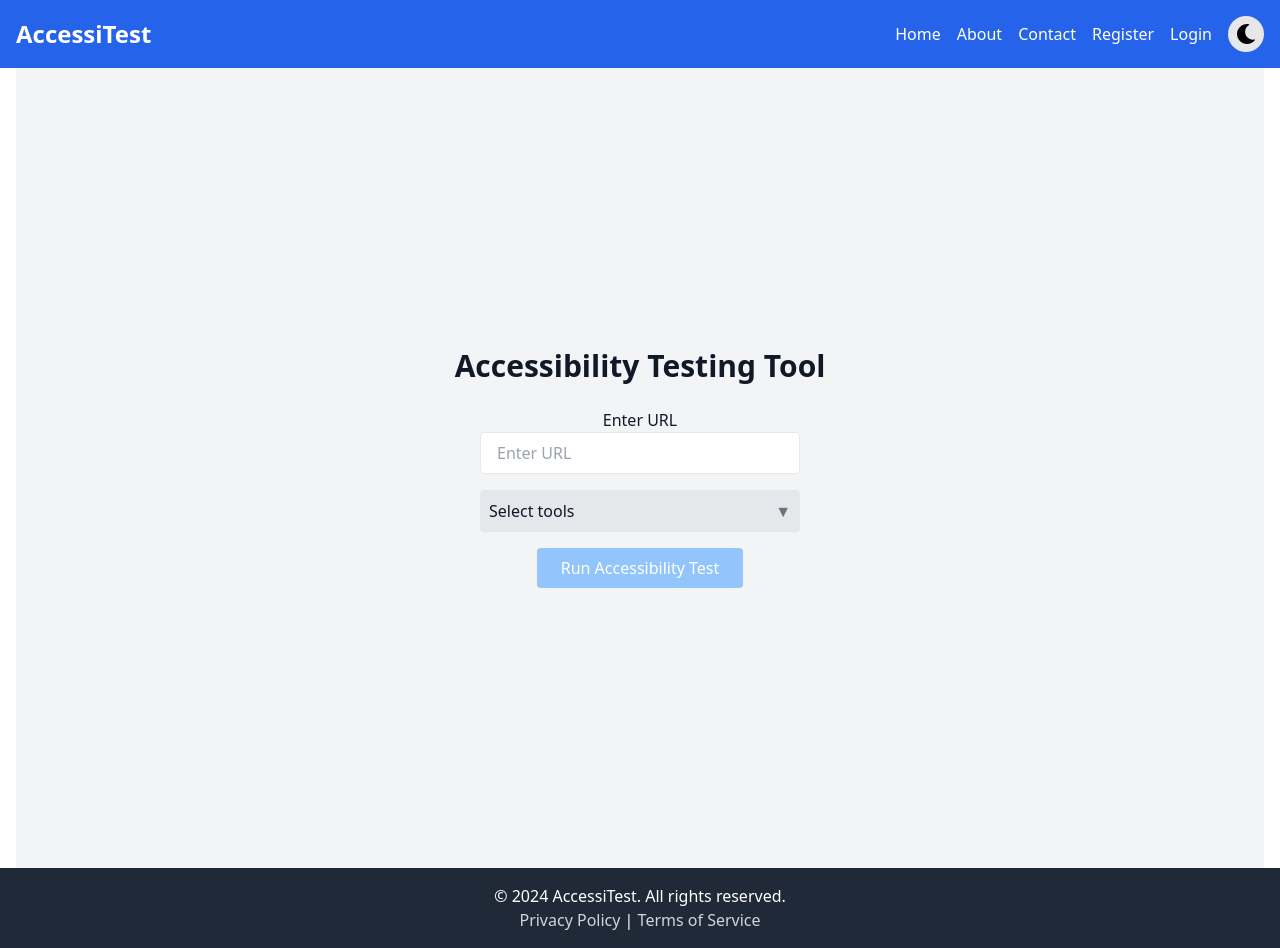
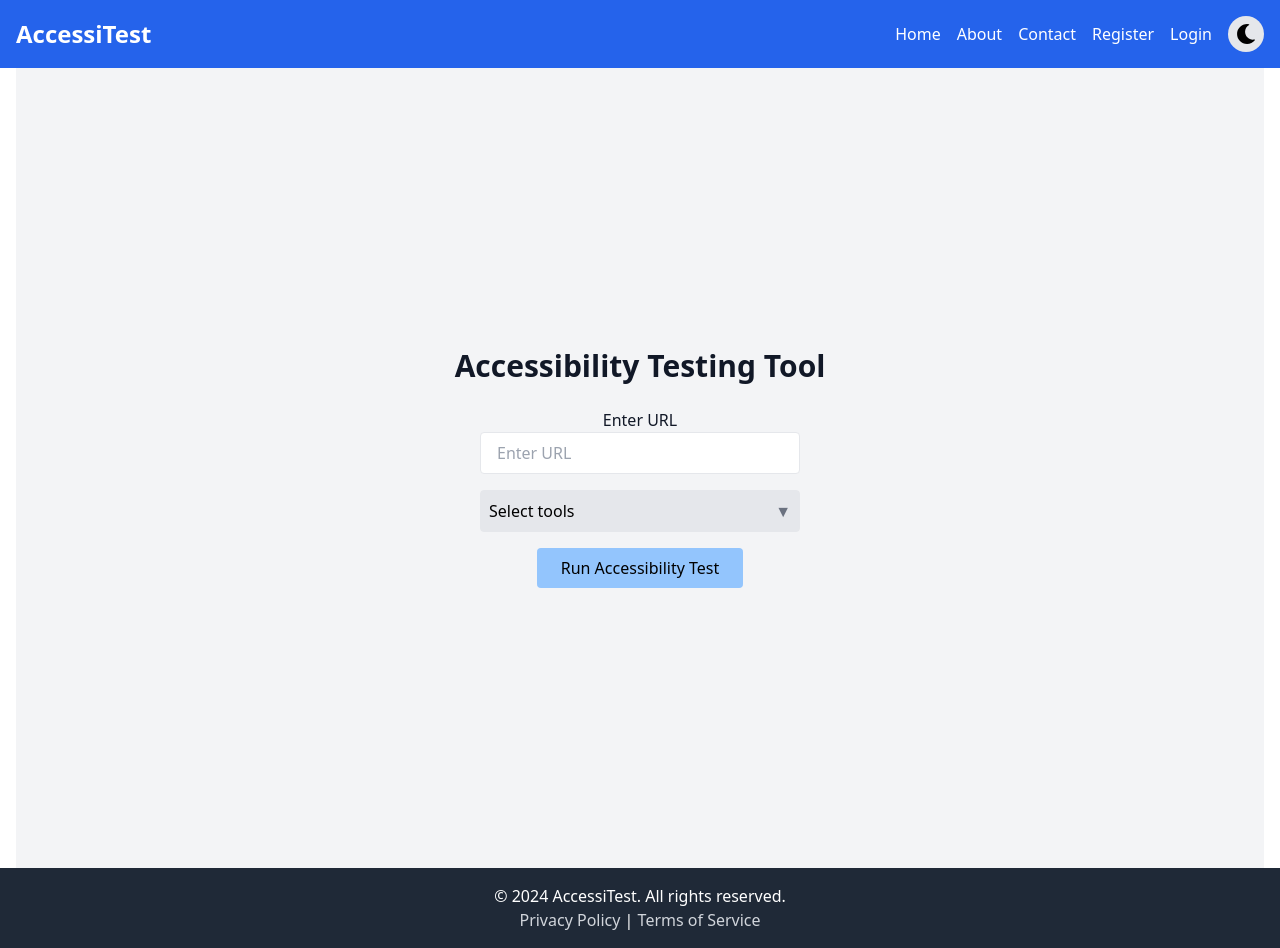
Before and after one commit to arun664/accessitest, a Next.js app: page / in a window 1280 px wide. Built offline with nearby package versions, Linux system fonts and the light colour scheme.

Commit message:
fix color contrast issue in homepage

```diff
--- a/components/CustomMultiSelect.js
+++ b/components/CustomMultiSelect.js
@@ -40,7 +40,7 @@ const CustomMultiSelect = ({ options, selectedOptions, setSelectedOptions }) =>
         className="border rounded p-2 cursor-pointer flex justify-between items-center bg-gray-200 dark:bg-gray-800"
         onClick={toggleDropdown}
       >
-        <span>{selectedOptions.length > 0 ? selectedOptions.join(', ') : 'Select tools'}</span>
+        <span className="text-black">{selectedOptions.length > 0 ? selectedOptions.join(', ') : 'Select tools'}</span>
         <span className="text-gray-500">{isOpen ? '▲' : '▼'}</span>
       </div>
       {isOpen && (
--- a/pages/index.js
+++ b/pages/index.js
@@ -98,7 +98,7 @@ export default function Home() {
           />
           <button
             type="submit"
-            className="px-6 py-2 bg-blue-300 text-white rounded hover:bg-blue-700 mt-4"
+            className="px-6 py-2 bg-blue-300 text-black dark:bg-blue-500 dark:hover:bg-blue-300 rounded hover:bg-blue-700 hover:text-white mt-4"
           >
             Run Accessibility Test
           </button>
```
